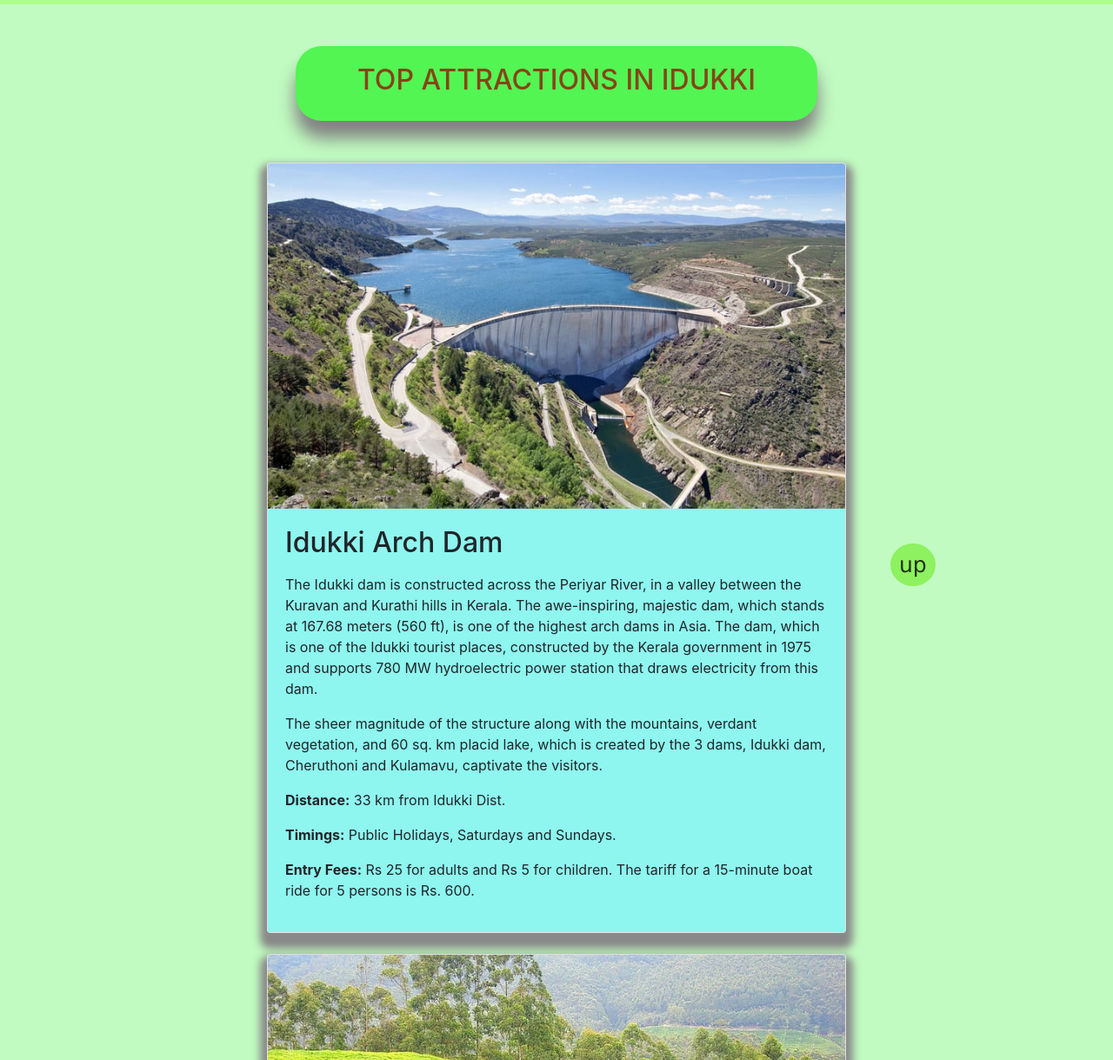
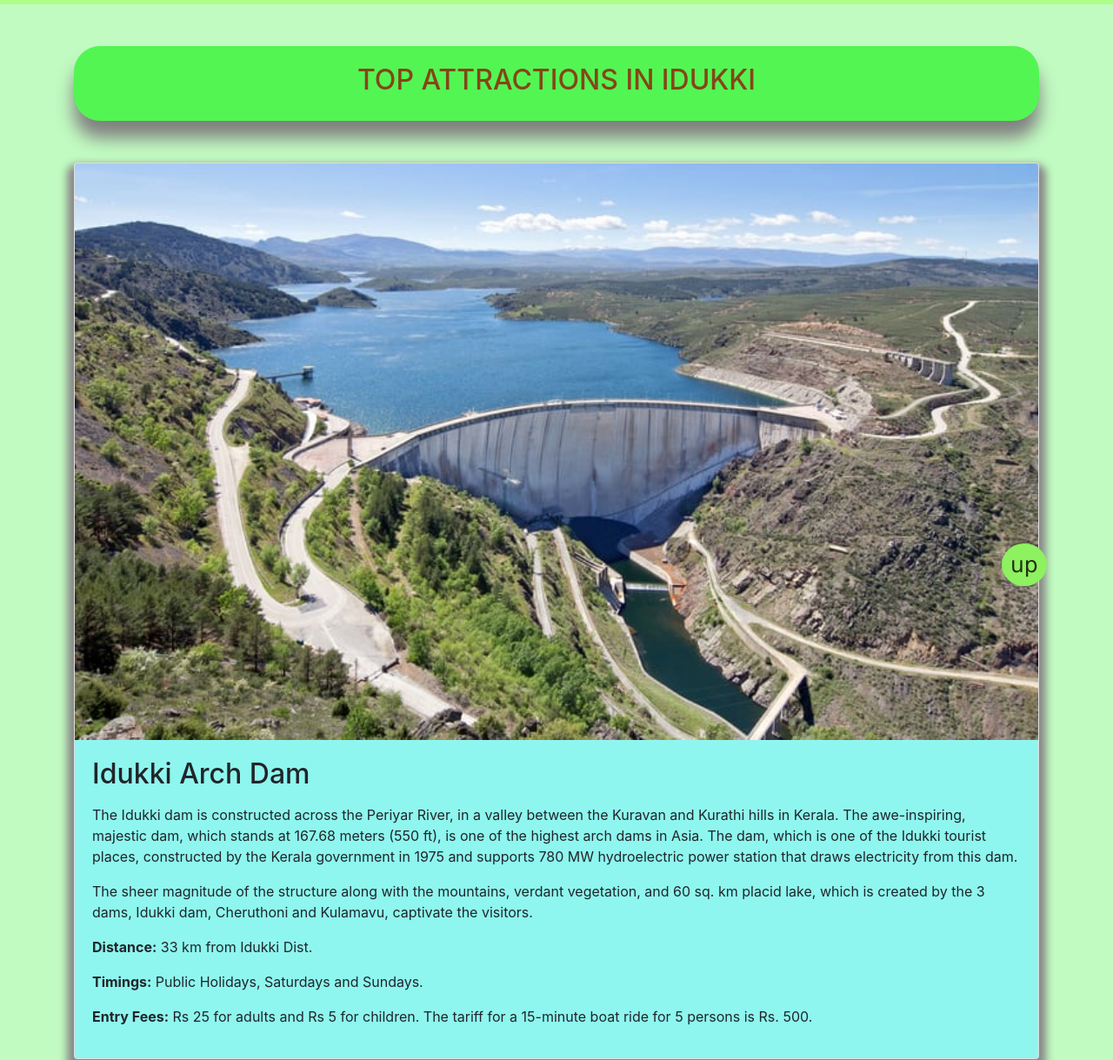
Before and after one commit to souravrn01/kerala-tourism, a plain HTML site: page idukki.html in a window 1280 px wide. Shown: the part 81-1300 px from the top of the page at 87% size. Drawn offline with nearby package versions, Linux system fonts and the light colour scheme.

Commit message:
kerala tourism

```diff
--- a/idukki.html
+++ b/idukki.html
@@ -49,26 +49,26 @@
 
 
     <div id="up" class="container mt-5">
-        <header STYLE="text-align:center" class="my-5">
+        <header STYLE="text-align:center" class=" container my-5">
             <h2>
                 TOP ATTRACTIONS IN IDUKKI
             </h2>
         </HEADER>
-      <div class="card mb-4 mx-auto" style="width:60% ;">
+      <div class="card mb-4 mx-auto" style="width:100% ;">
         <img src="./images/idukki/DAM.jpg" class="card-img-top" alt="dam img">
         <div class="card-body">
           <h2 class="card-title">Idukki Arch Dam</h2>
           <p class="card-text">
-            <P>The Idukki dam is constructed across the Periyar River, in a valley between the Kuravan and Kurathi hills in Kerala. The awe-inspiring, majestic dam, which stands at 167.68 meters (560 ft), is one of the highest arch dams in Asia. The dam, which is one of the Idukki tourist places, constructed by the Kerala government in 1975 and supports 780 MW hydroelectric power station that draws electricity from this dam.</P>
+            <P>The Idukki dam is constructed across the Periyar River, in a valley between the Kuravan and Kurathi hills in Kerala. The awe-inspiring, majestic dam, which stands at 167.68 meters (550 ft), is one of the highest arch dams in Asia. The dam, which is one of the Idukki tourist places, constructed by the Kerala government in 1975 and supports 780 MW hydroelectric power station that draws electricity from this dam.</P>
             <P>The sheer magnitude of the structure along with the mountains, verdant vegetation, and 60 sq. km placid lake, which is created by the 3 dams, Idukki dam, Cheruthoni and Kulamavu, captivate the visitors.</P>
             <P><b>Distance:</b> 33 km from Idukki Dist.</P>
             <P><b>Timings:</b> Public Holidays, Saturdays and Sundays.</P>
-            <P><B>Entry Fees:</B> Rs 25 for adults and Rs 5 for children. The tariff for a 15-minute boat ride for 5 persons is Rs. 600.</P>
+            <P><B>Entry Fees:</B> Rs 25 for adults and Rs 5 for children. The tariff for a 15-minute boat ride for 5 persons is Rs. 500.</P>
 
         </div>
       </div>
 
-      <div class="card mb-4 mx-auto" style="width:60% ;">
+      <div class="card mb-4 mx-auto" style="width:100% ;">
         <img src="./images/idukki/SANC.jpg" class="card-img-top" alt="sanc img">
         <div class="card-body" >
           <h2 class="card-title">Idukki Wildlife Sanctuary</h2>
@@ -84,7 +84,7 @@
         </div>
       </div>
 
-      <div class="card mb-4 mx-auto" style="width:60% ;">
+      <div class="card mb-4 mx-auto" style="width:100% ;">
         <img src="./images/idukki/POTH.jpg" class="card-img-top" alt="poth image">
         <div class="card-body">
           <h2 class="card-title">Pothamedu Plantations</h2>
@@ -99,7 +99,7 @@
         </div>
       </div>
 
-      <div class="card mb-4 mx-auto" style="width:60% ;">
+      <div class="card mb-4 mx-auto" style="width:100% ;">
         <img src="./images/idukki/PAINAVU.jpg" class="card-img-top" alt="painauimg">
         <div class="card-body">
           <h2 class="card-title">Painavu</h2>
@@ -113,7 +113,7 @@
       </div>
     </div>
 
-    <div class="top" style="margin-left:80%"><a href="#up">up</a></div>
+    <div class="top" style="margin-left:90%"><a href="#up">up</a></div>
 
 
 <script src="https://code.jquery.com/jquery-3.5.1.slim.min.js" integrity="sha384-DfXdz2htPH0lsSSs5nCTpuj/zy4C+OGpamoFVy38MVBnE+IbbVYUew+OrCXaRkfj" crossorigin="anonymous"></script>
```
Also changed, not shown: kannur.html (+5 -5 lines), kollam.html (+6 -6 lines), kozhikod.html (+6 -6 lines), wayanad.html (+6 -6 lines).
